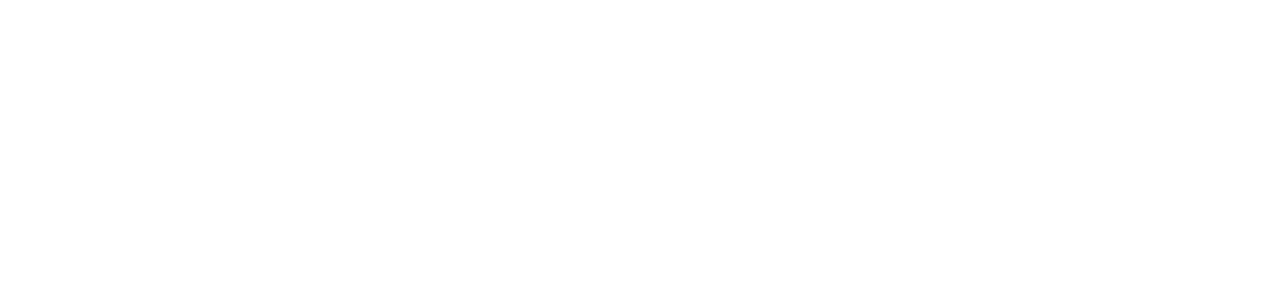
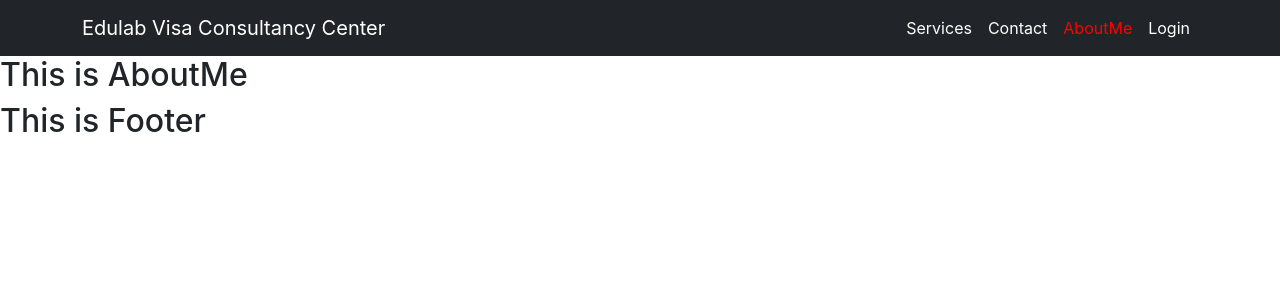
Before and after one commit to shtabdeepaull/service-provider, a React (Create React App) app: page /aboutme in a window 1280 px wide. Shown: the top 300 px of the page. Built offline with nearby package versions, Linux system fonts and the light colour scheme.

Commit message:
added navbar with active route

```diff
--- a/public/index.html
+++ b/public/index.html
@@ -24,6 +24,7 @@
       work correctly both with client-side routing and a non-root public URL.
       Learn how to configure a non-root public URL by running `npm run build`.
     -->
+    <link href="https://cdn.jsdelivr.net/npm/bootstrap@5.1.3/dist/css/bootstrap.min.css" rel="stylesheet" integrity="sha384-1BmE4kWBq78iYhFldvKuhfTAU6auU8tT94WrHftjDbrCEXSU1oBoqyl2QvZ6jIW3" crossorigin="anonymous">
     <title>Edulab Visa Consultancy Center</title>
   </head>
   <body>
--- a/src/App.js
+++ b/src/App.js
@@ -1,11 +1,21 @@
+import { Route, Routes } from 'react-router-dom';
 import './App.css';
+import Header from './Pages/Shared/Header/Header';
+import AboutMe from './Pages/AboutMe/AboutMe';
+import Footer from './Pages/Shared/Footer/Footer';
+import Home from './Pages/Home/Home/Home';
 
 
 
 function App() {
   return (
-    <div className="App">
-
+    <div>
+      <Header></Header>
+      <Routes>
+        <Route path="/" element={<Home></Home>}></Route>
+        <Route path="/aboutme" element={<AboutMe></AboutMe>}></Route>
+      </Routes>
+      <Footer></Footer>
     </div>
   );
 }
--- a/src/Pages/AboutMe/AboutMe.js
+++ b/src/Pages/AboutMe/AboutMe.js
@@ -1,13 +1,11 @@
 import React from 'react';
 
-const
- = () => {
+const AboutMe = () => {
     return (
         <div>
-            <h2>This is About</h2>
+            <h2>This is AboutMe</h2>
         </div>
     );
 };
 
-export default
-;
+export default AboutMe;
--- /dev/null
+++ b/src/Pages/CustomLink/CustomLink.js
@@ -0,0 +1,21 @@
+import React from 'react';
+import { Link, useMatch, useResolvedPath } from 'react-router-dom';
+
+function CustomLink({ children, to, ...props }) {
+    let resolved = useResolvedPath(to);
+    let match = useMatch({ path: resolved.pathname, end: true });
+
+    return (
+      <div>
+        <Link
+          style={{color: match? 'red' : 'white', }}
+          to={to}
+          {...props}
+        >
+          {children}
+        </Link>
+      </div>
+    );
+  }
+
+export default CustomLink;
--- /dev/null
+++ b/src/Pages/Home/Home/Home.js
@@ -0,0 +1,14 @@
+import React from 'react';
+import Services from '../Services/Services';
+import Banner from '../Banner/Banner';
+
+const Home = () => {
+    return (
+        <div>
+           <Services></Services>
+           <Banner></Banner>
+        </div>
+    );
+};
+
+export default Home;
--- a/src/Pages/Shared/Footer/Footer.js
+++ b/src/Pages/Shared/Footer/Footer.js
@@ -2,7 +2,7 @@
 
 const Footer = () => {
     return (
-        <div>
+        <div >
             <h2>This is Footer</h2>
         </div>
     );
--- a/src/Pages/Shared/Header/Header.js
+++ b/src/Pages/Shared/Header/Header.js
@@ -1,11 +1,31 @@
 import React from 'react';
+import CustomLink from '../../CustomLink/CustomLink';
+import { Container, Nav, Navbar, NavDropdown } from 'react-bootstrap';
 
 const Header = () => {
-    return (
-        <div>
-            <h2>This is Header</h2>
-        </div>
-    );
+  return (
+    <header>
+      <Navbar collapseOnSelect expand="lg" sticky='top' bg="dark" variant="dark">
+        <Container>
+          <Navbar.Brand className='text-bold' as={CustomLink} to="/">Edulab Visa Consultancy Center</Navbar.Brand>
+          <Navbar.Toggle aria-controls="responsive-navbar-nav" />
+          <Navbar.Collapse id="responsive-navbar-nav">
+            <Nav className="me-auto">
+
+            </Nav>
+            <Nav>
+              <Nav.Link as={CustomLink} to="/services">Services</Nav.Link>
+              <Nav.Link as={CustomLink} to="/contact">Contact</Nav.Link>
+              <Nav.Link as={CustomLink} to="/aboutme">AboutMe</Nav.Link>
+              <Nav.Link as={CustomLink} to="/login">
+                Login
+              </Nav.Link>
+            </Nav>
+          </Navbar.Collapse>
+        </Container>
+      </Navbar>
+    </header>
+  );
 };
 
 export default Header;
```
